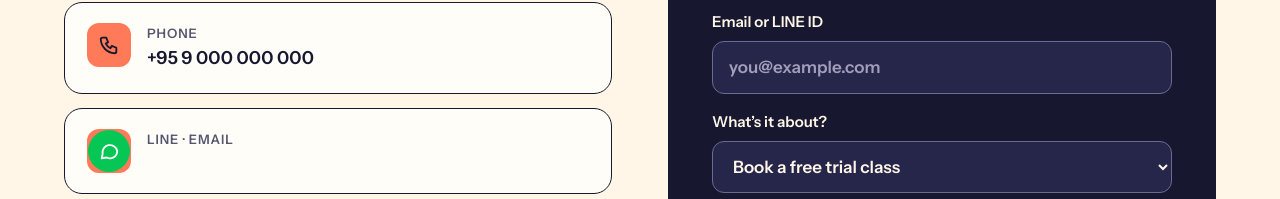
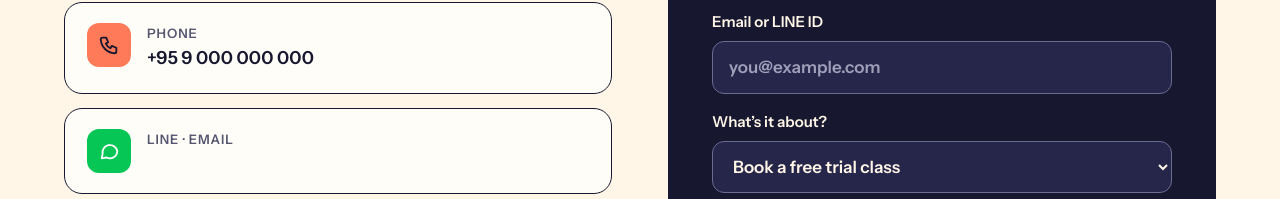
Before and after one commit to seesaw123/SurvivalThaiLanguageCenter, a React (Vite) app: page /#/contact in a window 1280 px wide. Shown: the part 753-952 px from the top of the page. Built offline with nearby package versions, Linux system fonts and the light colour scheme.

Commit message:
Fit LINE icon to contact card slot

```diff
--- a/src/styles.css
+++ b/src/styles.css
@@ -301,7 +301,8 @@ body.lang-my .res h3{font-family:var(--f-my)}
 .sent{min-height:460px;display:flex;flex-direction:column;align-items:flex-start;justify-content:center;gap:16px}
 .sent .ok{width:64px;height:64px;border-radius:999px;display:grid;place-items:center;background:var(--accent);color:var(--on-accent)}
 .sent p{color:var(--on-deep-muted)}
-.line-link{display:grid;place-items:center;width:42px;height:42px;border-radius:50%;background:#06C755;color:#fff;transition:transform .2s ease,filter .2s ease}
+.info-card .ic:has(.line-link){background:transparent}
+.line-link{display:grid;place-items:center;width:100%;height:100%;border-radius:12px;background:#06C755;color:#fff;transition:transform .2s ease,filter .2s ease}
 .line-link:hover{transform:translateY(-2px);filter:brightness(.94)}
 .line-link svg{width:22px;height:22px}
 
```
